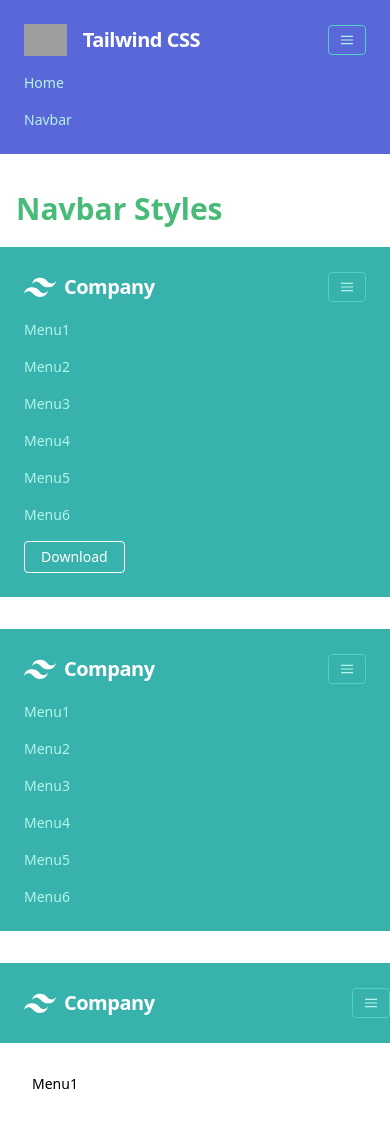
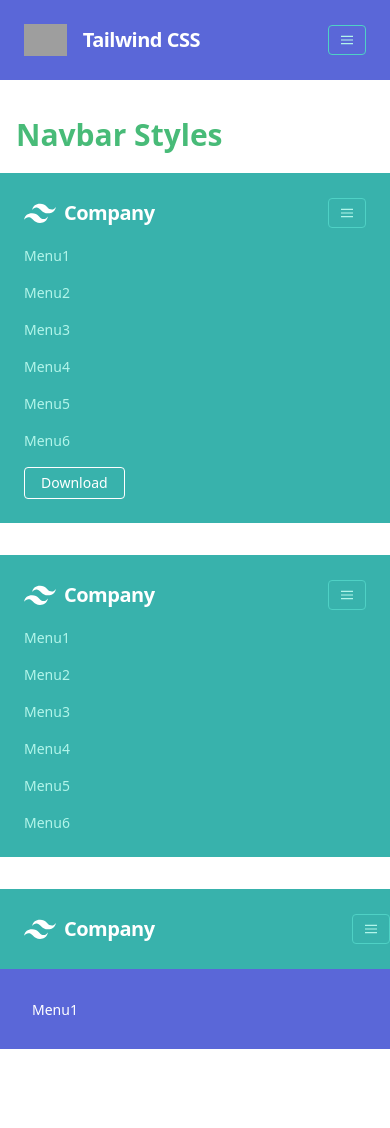
Before and after one commit to Gr4vity4/vue-tailwindcss, a Vue app: page /#/navbar in a window 390 px wide. Shown: the top 1128 px of the page. Built offline with nearby package versions, Linux system fonts and the light colour scheme; grey boxes are pictures that could not be loaded.

Commit message:
Add collapsed & expanded to navbar.

```diff
--- a/src/App.vue
+++ b/src/App.vue
@@ -6,13 +6,18 @@
         <span class="font-semibold text-xl tracking-tight">Tailwind CSS</span>
       </div>
       <div class="block lg:hidden">
-        <button class="flex items-center px-3 py-2 border rounded text-teal-200 border-teal-400 hover:text-white hover:border-white">
+        <button id="btn-menu"
+                class="flex items-center px-3 py-2 border rounded text-teal-200 border-teal-400 hover:text-white hover:border-white"
+                @click="navbarToggle">
           <svg class="fill-current h-3 w-3" viewBox="0 0 20 20" xmlns="http://www.w3.org/2000/svg">
             <title>Menu</title>
             <path d="M0 3h20v2H0V3zm0 6h20v2H0V9zm0 6h20v2H0v-2z"/></svg>
         </button>
       </div>
-      <div class="w-full block flex-grow lg:flex lg:items-center lg:w-auto">
+      <div :class="{
+      'w-full block flex-grow lg:flex lg:items-center lg:w-auto': this.navbarCollapsed === false,
+      'w-full block flex-grow lg:flex lg:items-center lg:w-auto hidden': this.navbarCollapsed === true
+      }">
         <div class="text-sm lg:flex-grow">
             <router-link to="/" class="block mt-4 lg:inline-block lg:mt-0 text-teal-200 hover:text-white mr-4" active-class="text-white">Home</router-link>
             <router-link to="/navbar" class="block mt-4 lg:inline-block lg:mt-0 text-teal-200 hover:text-white mr-4">Navbar</router-link>
@@ -22,3 +27,19 @@
     <router-view class="pt-8"/>
   </div>
 </template>
+
+<script>
+export default {
+  name: 'App',
+  data() {
+    return {
+      navbarCollapsed: true,
+    };
+  },
+  methods: {
+    navbarToggle() {
+      this.navbarCollapsed = !this.navbarCollapsed;
+    },
+  },
+};
+</script>
--- a/src/views/Navbar.vue
+++ b/src/views/Navbar.vue
@@ -102,7 +102,7 @@
       </div>
       <div class="w-full block flex-grow lg:flex lg:items-center lg:w-auto">
         <div class="text-sm lg:w-full lg:flex lg:justify-start items-center h-20">
-          <a href="#responsive-header" class="bg-white h-20 flex items-center px-8">
+          <a href="#responsive-header" class="bg-indigo-600 text-white h-20 flex items-center px-8">
             Menu1
           </a>
           <a href="#responsive-header" class="text-white h-20 flex items-center px-8 hover:bg-indigo-600">
```
